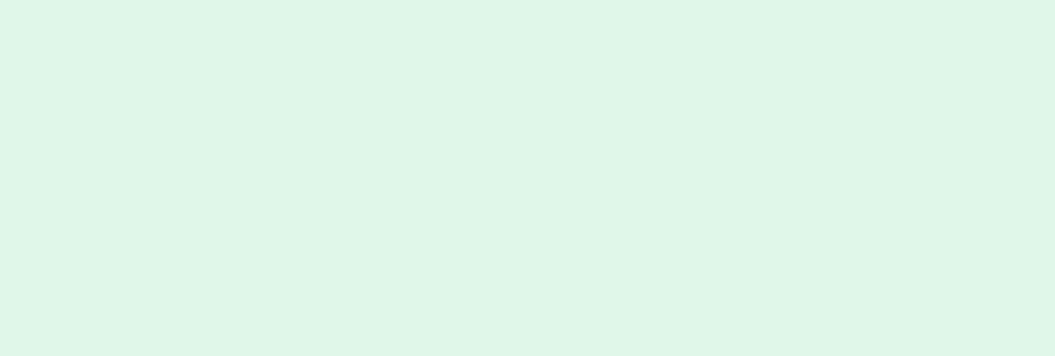
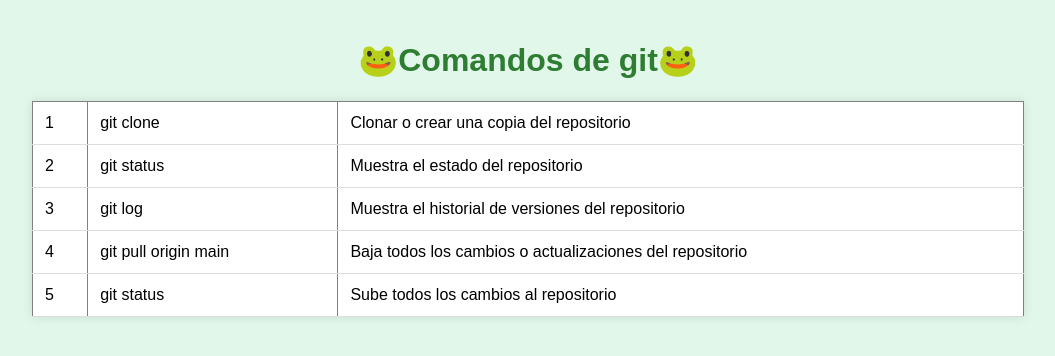
Before and after one commit to MG5Gabri/git_tiempo, a plain HTML site: page index.html in a window 1280 px wide. Shown: the whole page, without its empty margins (112-1167 px from the left). Drawn offline with Linux system fonts and the light colour scheme.

Commit message:
version 1ra rama

```diff
--- a/css/header.css
+++ b/css/header.css
@@ -0,0 +1,14 @@
+header {
+    display: flex;
+    align-items: center;
+    justify-content: center;
+}
+.tlt {
+    display: flex;
+    justify-content: center;
+    align-items: center;
+}
+h1 {
+    text-align: center;
+    color: #2e7d32; /* Verde oscuro para el texto */
+}
--- a/index.css
+++ b/index.css
@@ -3,10 +3,6 @@ body {
     background-color: #e0f7e9; /* Verde claro de fondo */
     margin: 0;
     padding: 20px;
-}
-h1 {
-    text-align: center;
-    color: #2e7d32; /* Verde oscuro para el texto */
 }
 table {
     width: 80%;
--- a/index.html
+++ b/index.html
@@ -6,6 +6,10 @@
     <title>Comandos git</title>
 
     <link rel="stylesheet" href="index.css">
+    <link rel="stylesheet" href="css/footer.css">
+    <link rel="stylesheet" href="css/header.css">
+    <link rel="stylesheet" href="css/table.css">
+
 
 </head>
 <body>
@@ -13,5 +17,9 @@
     <header class="header"></header>
     <table border="1"></table>
     <footer class="footer"></footer>
+
+    <script src="js/footer.js"></script>
+    <script src="js/header.js"></script>
+    <script src="js/table.js"></script>
 </body>
 </html>
--- a/js/header.js
+++ b/js/header.js
@@ -0,0 +1,8 @@
+let li_header=document.querySelector(".header")
+    li_header.innerHTML=`
+    <div class="tlt">
+    <h1>🐸</h1>
+    <h1>Comandos de git</h1>
+    <h1>🐸</h1>
+    </div>
+    `;
--- a/js/table.js
+++ b/js/table.js
@@ -0,0 +1,30 @@
+let li_tabla=document.querySelector("table")
+    li_tabla.innerHTML=`
+    <tr>
+        <td>1</td>
+        <td>git clone</td>
+        <td>Clonar o crear una copia del repositorio</td>
+    </tr>
+    <tr>
+        <td>2</td>
+        <td>git status</td>
+        <td>Muestra el estado del repositorio</td>
+    </tr>
+    <tr>
+        <td>3</td>
+        <td>git log</td>
+        <td>Muestra el historial de versiones del repositorio</td>
+    </tr>
+    <tr>
+        <td>4</td>
+        <td>git pull origin main</td>
+        <td>Baja todos los cambios o actualizaciones del repositorio</td>
+    </tr>
+    <tr>
+        <td>5</td>
+        <td>git status</td>
+        <td>Sube todos los cambios al repositorio</td>
+    </tr>
+
+
+    `;
```
